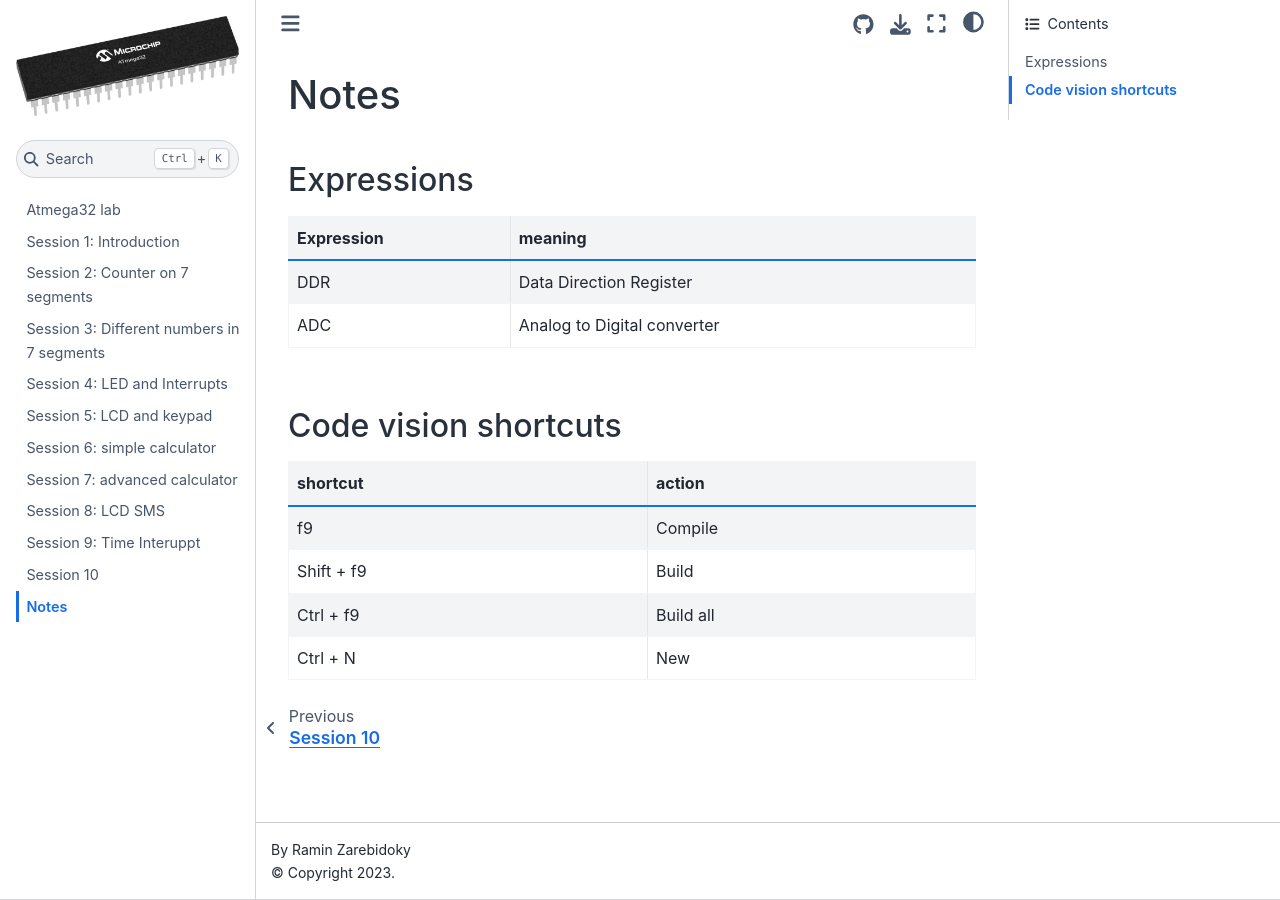
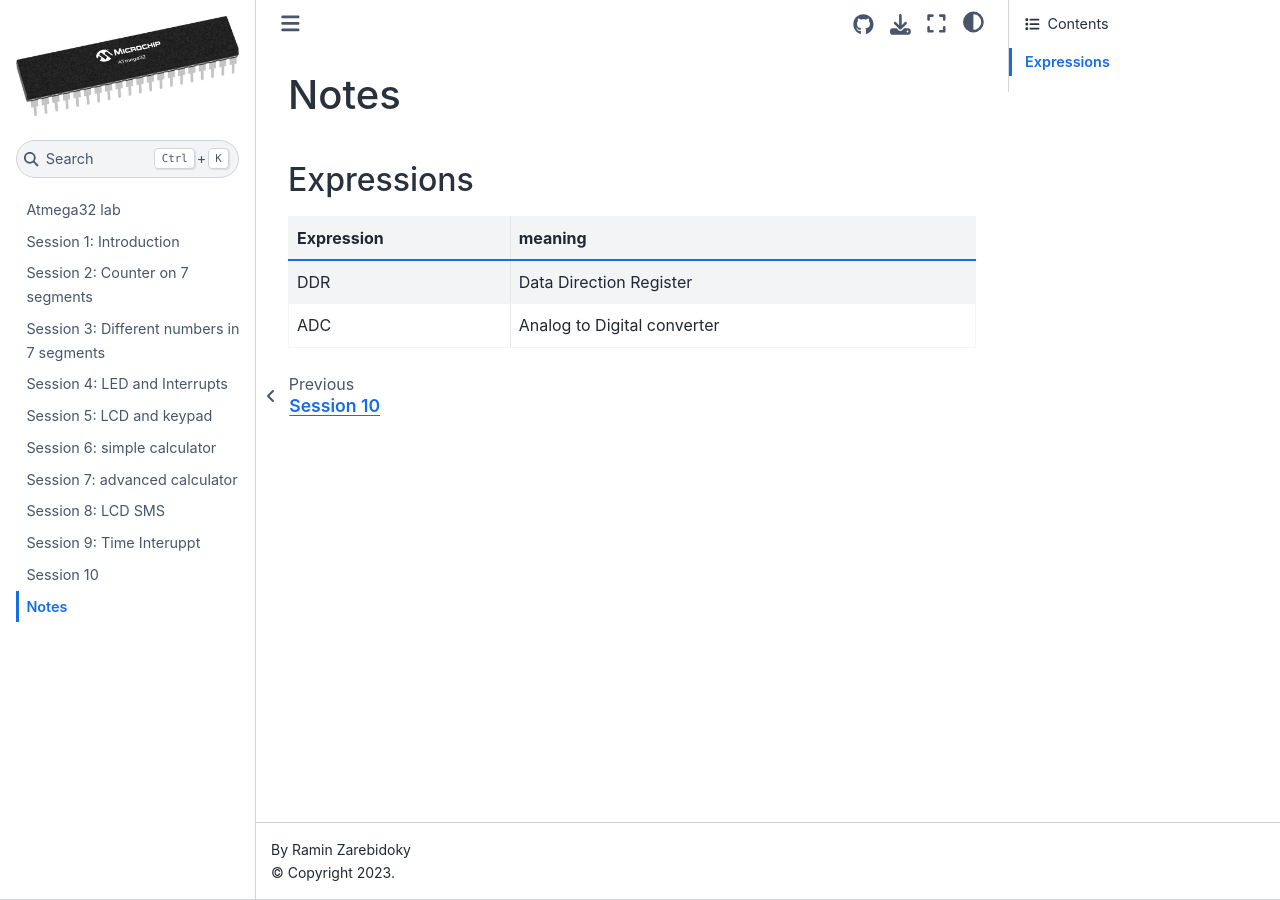
Before and after one commit to LiterallyTheOne/atmega32_lab, a Jupyter Book: the page built from docs/notes.md, in a window 1280 px wide. Built offline with Jupyter Book 1.0.4 settings and Sphinx 7.4.7 and the Sphinx Book theme 1.1.4, drawn with Linux system fonts in a browser that asks for light colours.

Commit message:
Remove CodeVisionAVR shortcuts from notes.md

```diff
--- a/docs/notes.md
+++ b/docs/notes.md
@@ -3,15 +3,6 @@
 ## Expressions
 
 | Expression | meaning                     |
-|------------|-----------------------------|
+| ---------- | --------------------------- |
 | DDR        | Data Direction Register     |
 | ADC        | Analog to Digital converter |
-
-## Code vision shortcuts
-
-| shortcut   | action    |
-|------------|-----------|
-| f9         | Compile   |
-| Shift + f9 | Build     |
-| Ctrl + f9  | Build all |
-| Ctrl + N   | New       |
```
